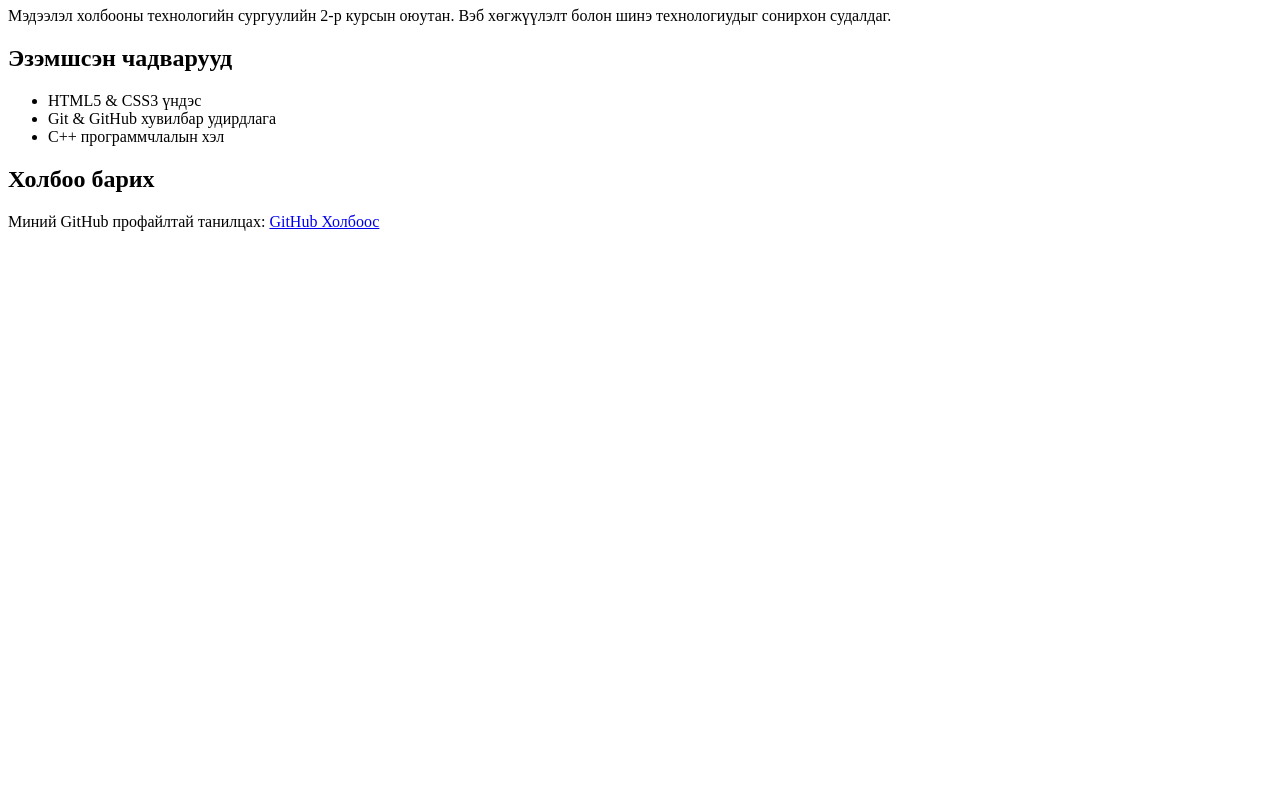
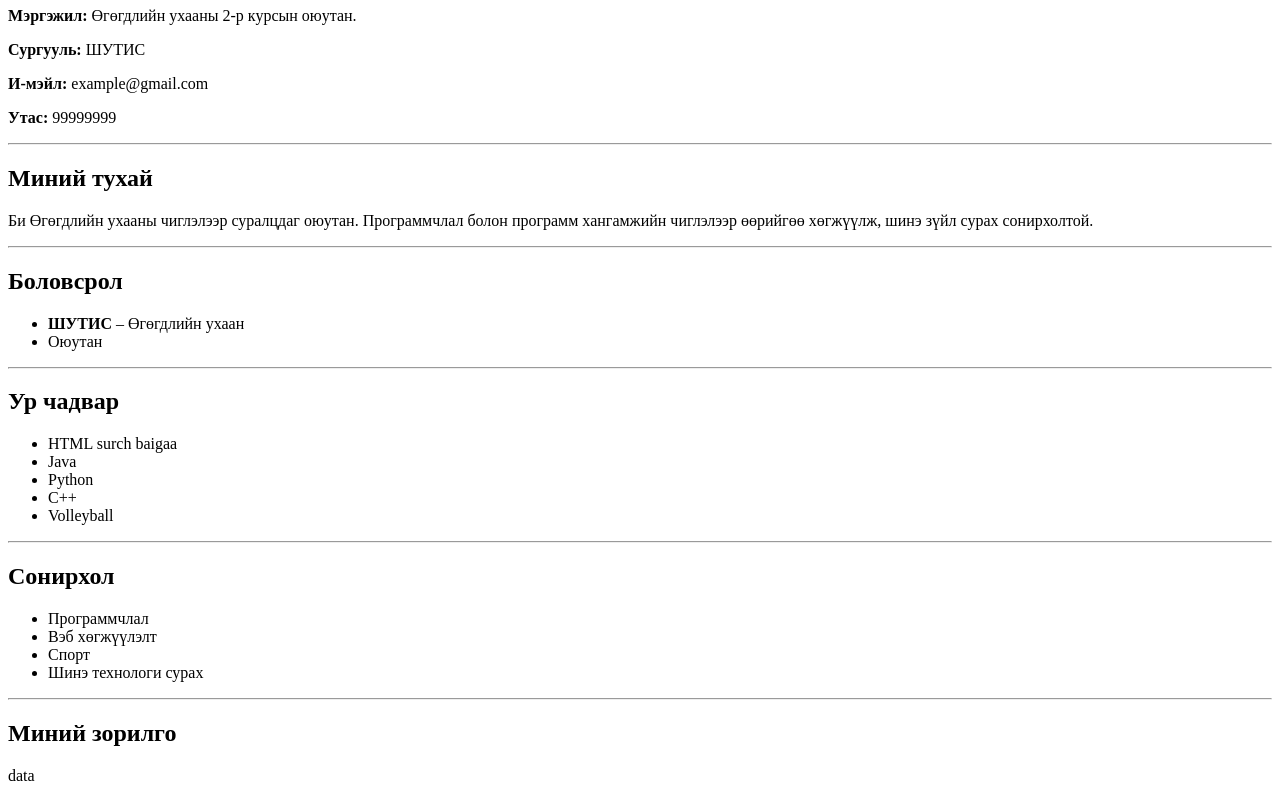
Before and after one commit to strayyoung/web-development-lab, a plain HTML site: page index.html in a window 1280 px wide. Shown: the part 73-874 px from the top of the page. Before the commit the page ends 800 px from the top, so only its background shows below. Drawn offline with Linux system fonts and the light colour scheme.

Commit message:
Update index.html

```diff
--- a/index.html
+++ b/index.html
@@ -3,37 +3,76 @@
 <head>
     <meta charset="UTF-8">
     <meta name="viewport" content="width=device-width, initial-scale=1.0">
-    <title>Миний Товч CV</title>
+    <title>Миний CV</title>
 </head>
 
 <body>
 
-    <h1>Оюутны код: B251890017 — Нэр: Баасанхүү</h1>
+    <!-- Нэр ба үндсэн мэдээлэл -->
+    <h1>Г. Баасанхүү</h1>
 
+    <p><strong>Мэргэжил:</strong> Өгөгдлийн ухааны 2-р курсын оюутан.</p>
+    <p><strong>Сургууль:</strong> ШУТИС</p>
+    <p><strong>И-мэйл:</strong> example@gmail.com</p>
+    <p><strong>Утас:</strong> 99999999</p>
+
+    <hr>
+
+    <!-- Миний тухай -->
+    <h2>Миний тухай</h2>
 
     <p>
-        Мэдээлэл холбооны технологийн сургуулийн 2-р курсын оюутан.
-        Вэб хөгжүүлэлт болон шинэ технологиудыг сонирхон судалдаг.
+        Би Өгөгдлийн ухааны чиглэлээр суралцдаг оюутан.
+        Программчлал болон программ хангамжийн чиглэлээр
+        өөрийгөө хөгжүүлж, шинэ зүйл сурах сонирхолтой.
     </p>
 
+    <hr>
 
-    <h2>Эзэмшсэн чадварууд</h2>
-
+    <!-- Боловсрол -->
+    <h2>Боловсрол</h2>
 
     <ul>
-        <li>HTML5 & CSS3 үндэс</li>
-        <li>Git & GitHub хувилбар удирдлага</li>
-        <li>C++ программчлалын хэл</li>
+        <li>
+            <strong>ШУТИС</strong> – Өгөгдлийн ухаан
+        </li>
+        <li>
+            Оюутан
+        </li>
     </ul>
 
+    <hr>
 
-    <h2>Холбоо барих</h2>
+    <!-- Ур чадвар -->
+    <h2>Ур чадвар</h2>
+
+    <ul>
+        <li>HTML surch baigaa</li>
+        <li>Java</li>
+        <li>Python</li>
+        <li>C++</li>
+        <li>Volleyball</li>
+    </ul>
+
+    <hr>
+
+    <!-- Сонирхол -->
+    <h2>Сонирхол</h2>
+
+    <ul>
+        <li>Программчлал</li>
+        <li>Вэб хөгжүүлэлт</li>
+        <li>Спорт</li>
+        <li>Шинэ технологи сурах</li>
+    </ul>
+
+    <hr>
+
+    <!-- Зорилго -->
+    <h2>Миний зорилго</h2>
 
     <p>
-        Миний GitHub профайлтай танилцах:
-        <a href="https://github.com/" target="_blank">
-            GitHub Холбоос
-        </a>
+data
     </p>
 
 </body>
```
